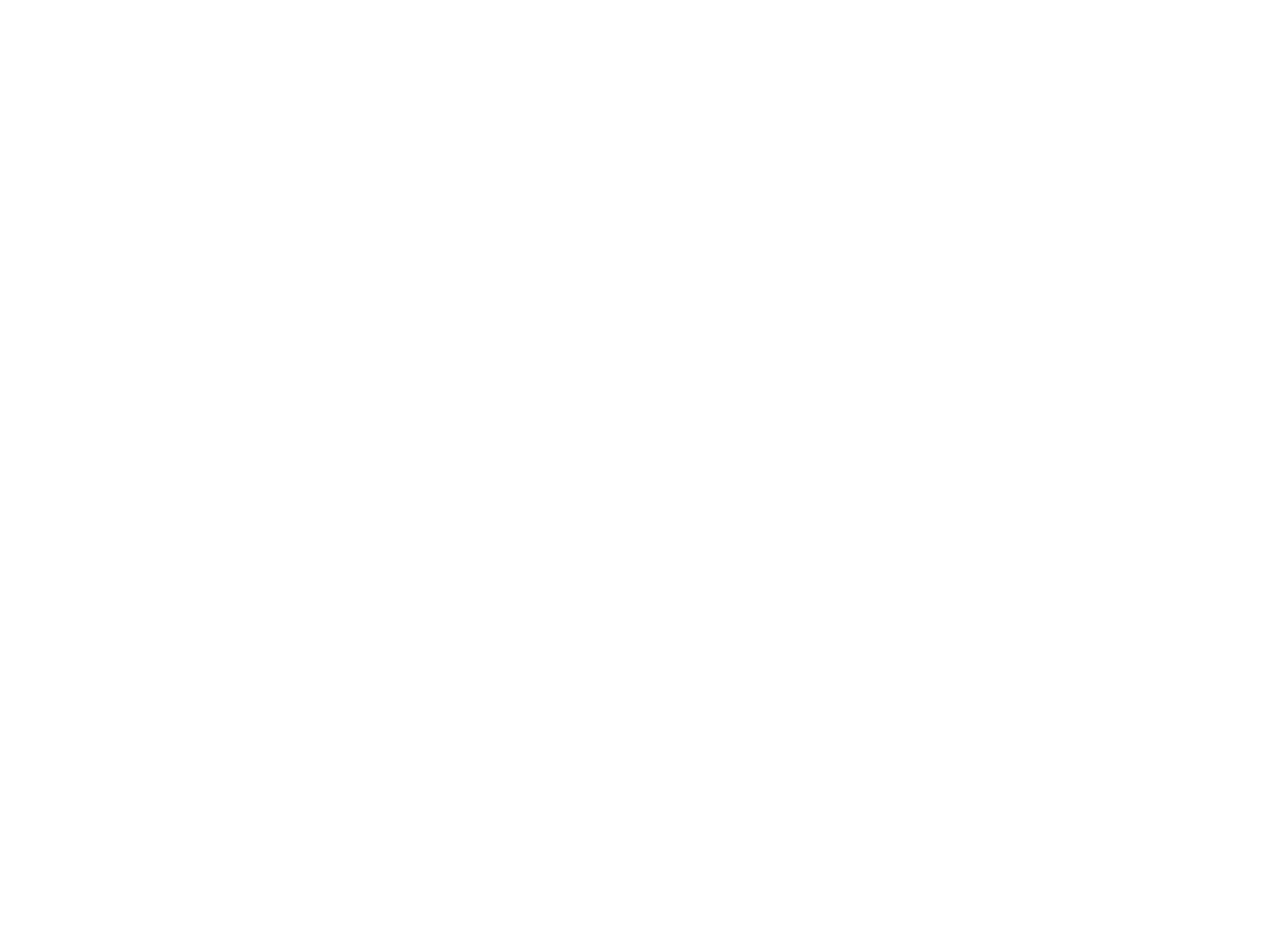
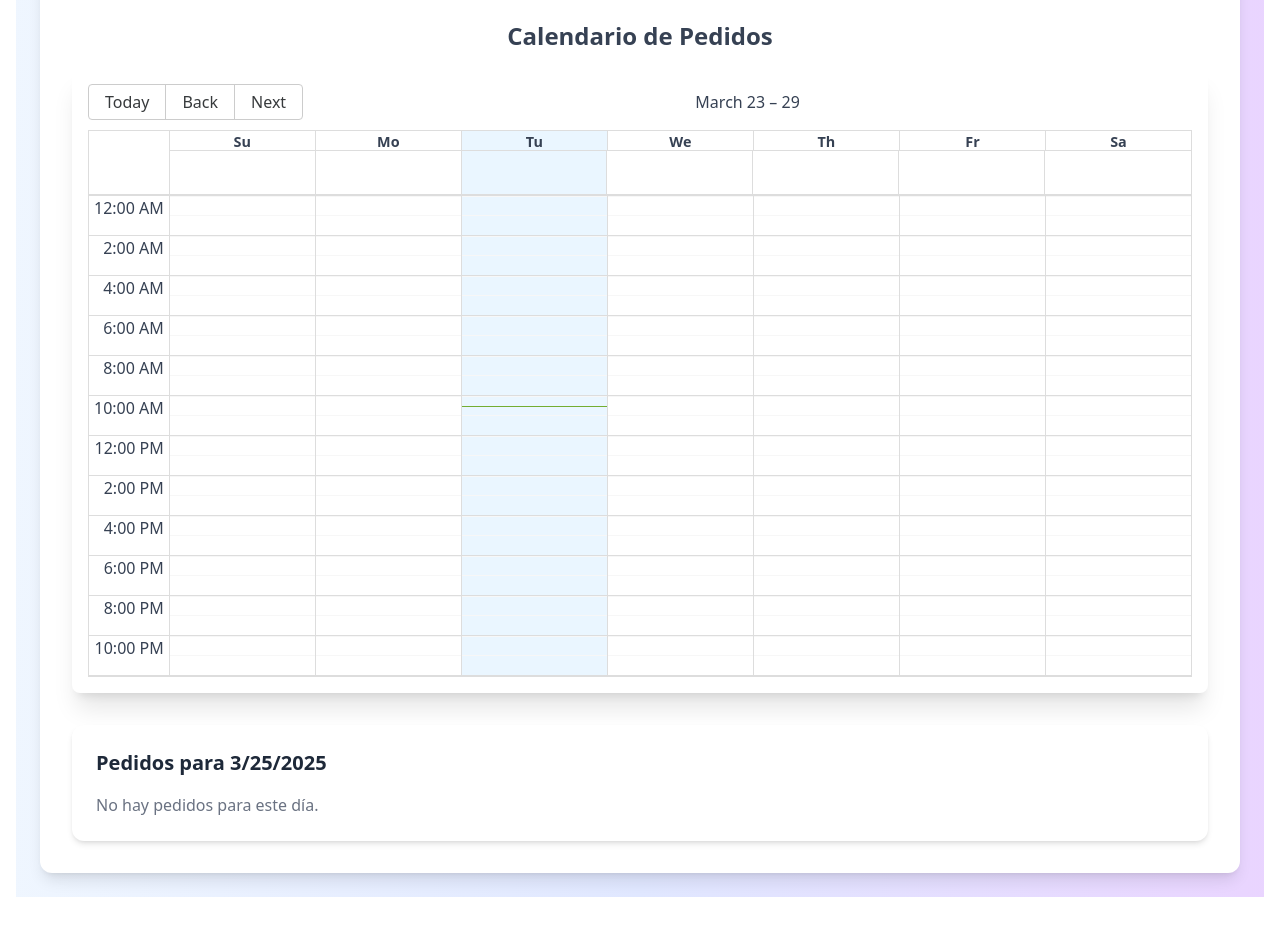
Before and after one commit to Antonio-DR99/Practica-Manzano, a Next.js app: page /pages/pedidos in a window 1280 px wide. Shown: the part 200-1129 px from the top of the page. Before the commit the page ends 800 px from the top, so only its background shows below. Built offline with nearby package versions, Linux system fonts and the light colour scheme.

Commit message:
feat: agregar calendario de pedidos y lógica de filtrado por fecha

```diff
--- a/package.json
+++ b/package.json
@@ -11,16 +11,20 @@
     "lint": "next lint"
   },
   "dependencies": {
+    "@date-io/moment": "^3.2.0",
     "@prisma/client": "^6.5.0",
     "body-parser": "^1.20.3",
     "cors": "^2.8.5",
     "dotenv": "^16.4.7",
     "express": "^4.21.2",
+    "moment": "^2.30.1",
     "mysql2": "^3.14.0",
     "next": "^15.2.4",
     "next-auth": "^4.24.11",
     "prisma": "^6.5.0",
     "react": "^19.0.0",
+    "react-big-calendar": "^1.18.0",
+    "react-calendar": "^5.1.0",
     "react-dom": "^19.0.0",
     "twilio": "^5.5.1"
   },
--- a/src/app/pages/pedidos/page.js
+++ b/src/app/pages/pedidos/page.js
@@ -1,8 +1,93 @@
+'use client'; // Directiva para marcar el componente como cliente
+
+import { useState } from 'react';
+import { Calendar, momentLocalizer } from 'react-big-calendar';
+import moment from 'moment';
+import 'react-big-calendar/lib/css/react-big-calendar.css';
+
+const localizer = momentLocalizer(moment);
+
 export default function PedidosPage() {
+  const [fechaSeleccionada, setFechaSeleccionada] = useState(new Date());
+  const [pedidosDelDia, setPedidosDelDia] = useState([]);
+
+  // Lista de pedidos (simulada, reemplázala con tus datos reales)
+  const pedidos = [
+    { id: 1, cliente: 'Juan Pérez', producto: 'Laptop', estado: 'Enviado', fecha: '2025-03-31' },
+    { id: 2, cliente: 'Ana Gómez', producto: 'Teléfono', estado: 'Pendiente', fecha: '2025-04-02' },
+    { id: 3, cliente: 'Carlos Ruiz', producto: 'Auriculares', estado: 'Entregado', fecha: '2025-04-03' },
+  ];
+
+  // Filtra los pedidos para el día seleccionado
+  const obtenerPedidosDelDia = (fecha) => {
+    const pedidosFiltrados = pedidos.filter(
+      (pedido) => new Date(pedido.fecha).toLocaleDateString() === fecha.toLocaleDateString()
+    );
+    setPedidosDelDia(pedidosFiltrados);
+  };
+
+  // Maneja el cambio de fecha al hacer clic en un día
+  const handleDateChange = (date) => {
+    setFechaSeleccionada(date);
+    obtenerPedidosDelDia(date); // Filtra los pedidos para la fecha seleccionada
+  };
+
   return (
-    <div>
-      <h1 className="text-2xl font-bold mb-4">Pedidos</h1>
-      <div className="grid gap-4">
+    <div className="min-h-screen bg-gradient-to-r from-blue-50 via-indigo-100 to-purple-200 p-6">
+      <div className="max-w-7xl mx-auto">
+        <div className="bg-white p-8 rounded-xl shadow-lg">
+          <h1 className="text-3xl font-bold text-gray-800 mb-8 text-center">Pedidos</h1>
+
+          <div className="mb-8">
+            <h2 className="text-2xl font-semibold text-gray-700 mb-4 text-center">Calendario de Pedidos</h2>
+
+            {/* Calendario de semana horizontal */}
+            <div className="rounded-lg shadow-xl p-4 bg-white text-gray-700" >
+              <Calendar
+                localizer={localizer}
+                events={[]} // No hay eventos
+                startAccessor="start"
+                endAccessor="end"
+                views={['week']} // Vista de semana
+                step={60}
+                view="week" // Vista de semana activa
+                formats={{
+                  dayFormat: 'dd', // Mostrar días cortos (Lun, Mar, Mié, etc.)
+                  weekdayFormat: 'ddd', // Formato de días de la semana (abreviados)
+                }}
+                onNavigate={handleDateChange}
+                // Ocultar eventos de hora
+                eventPropGetter={() => ({
+                  style: {
+                    display: 'none', // No mostrar eventos
+                  },
+                })}
+              />
+            </div>
+          </div>
+
+          {/* Pedidos para la fecha seleccionada */}
+          <div className="bg-white p-6 rounded-xl shadow-md mt-6">
+            <h3 className="text-xl font-semibold text-gray-800 mb-4">
+              Pedidos para {fechaSeleccionada.toLocaleDateString()}
+            </h3>
+
+            {/* Lista de pedidos */}
+            <div className="space-y-4">
+              {pedidosDelDia.length > 0 ? (
+                pedidosDelDia.map((pedido) => (
+                  <div key={pedido.id} className="bg-gray-50 p-4 rounded-lg shadow-sm">
+                    <p className="font-medium text-gray-700">Cliente: {pedido.cliente}</p>
+                    <p className="text-gray-600">Producto: {pedido.producto}</p>
+                    <p className="text-gray-500">Estado: {pedido.estado}</p>
+                  </div>
+                ))
+              ) : (
+                <p className="text-gray-500">No hay pedidos para este día.</p>
+              )}
+            </div>
+          </div>
+        </div>
       </div>
     </div>
   );
```
Also changed, not shown: 1 other file (tests, documents, lock files or other folders).
